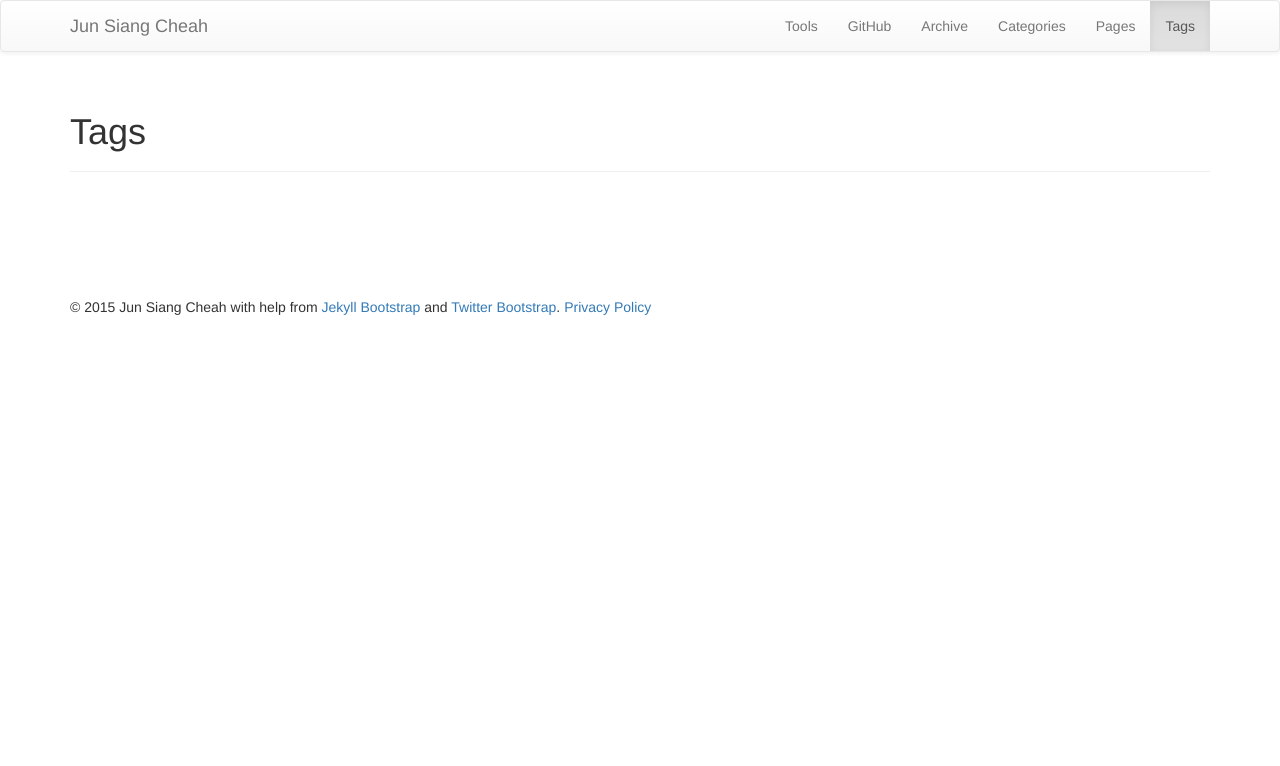
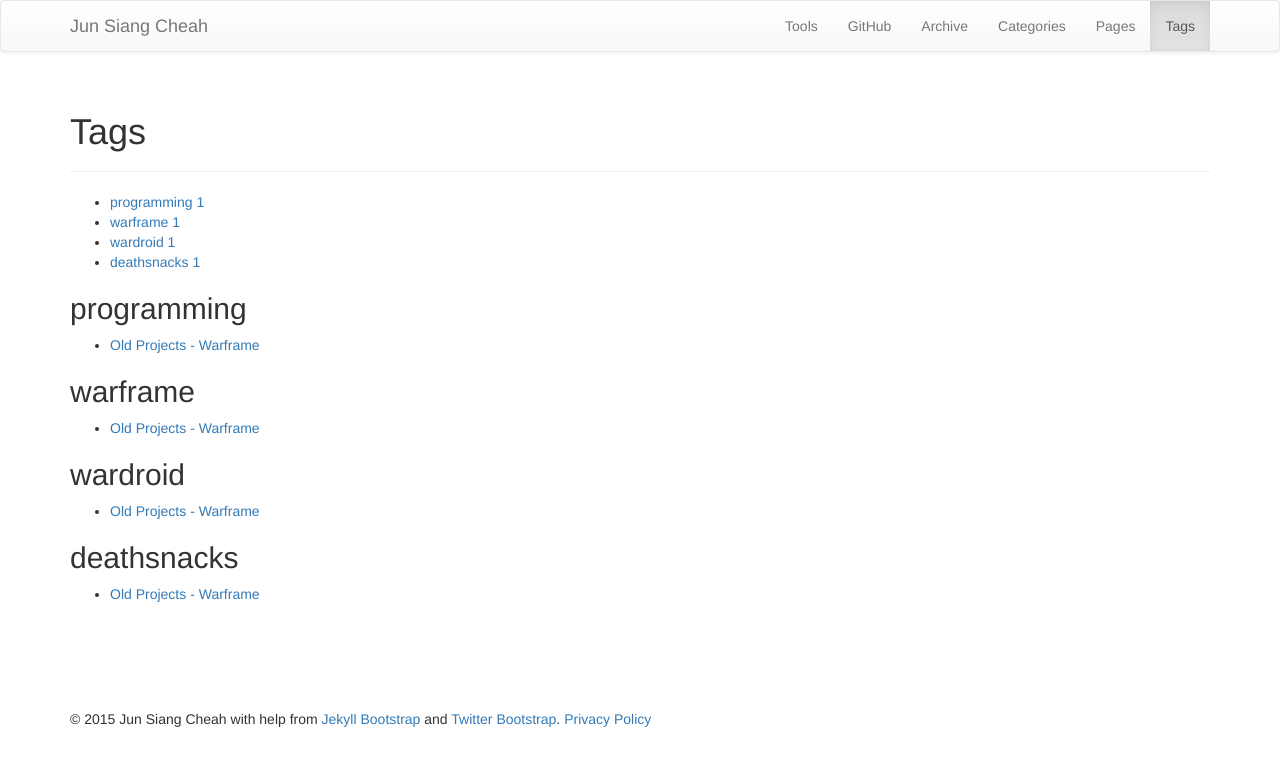
Before and after one commit to Deathmax/deathmax.github.io, a Jekyll site: the page built from tags.html, in a window 1280 px wide. Shown: the top 766 px of the page. Built offline with Jekyll 4.4.1, drawn with Linux system fonts in a browser that asks for light colours; nearby versions of some CDN libraries; library files that are not in the unit come from our copies.

Commit message:
Fix formatting errors.

```diff
--- a/_posts/2015-10-31-old-projects---warframe.md
+++ b/_posts/2015-10-31-old-projects---warframe.md
@@ -1,8 +1,8 @@
 ---
 layout:
 title: Old Projects - Warframe
-categories: [programming, warframe]
-tags: []
+categories: [programming]
+tags: [programming, warframe, wardroid, deathsnacks]
 published: true
 
 ---
@@ -59,16 +59,16 @@
 
 Prior to the current version of WarDroid, there was another version that connected to the game server with your credentials that allowed you to manage your account such as claiming items from the foundry (starting builds were in the pipeline until it was shut down), claiming extractor resources, and viewing clan details (management similarly was under development).
 
-[Sidebar](https://i.imgur.com/1VuXaZH.png){:.img-responsive }
+![Sidebar](https://i.imgur.com/1VuXaZH.png){:.img-responsive }
 
-[Foundry #1](https://i.imgur.com/eFyuMKW.png){:.img-responsive style="display:inline"}
-[Foundry #2](https://i.imgur.com/y2domQd.png){:.img-responsive style="display:inline"}
-[Foundry #3](https://i.imgur.com/CNvlBJZ.png){:.img-responsive style="display:inline"}
+![Foundry #1](https://i.imgur.com/eFyuMKW.png){:.img-responsive style="display:inline"}
+![Foundry #2](https://i.imgur.com/y2domQd.png){:.img-responsive style="display:inline"}
+![Foundry #3](https://i.imgur.com/CNvlBJZ.png){:.img-responsive style="display:inline"}
 
-[Extractor #1](https://i.imgur.com/CNvlBJZ.png){:.img-responsive style="display:inline"}
-[Extractor #2](https://i.imgur.com/ZfqIlp6.png){:.img-responsive style="display:inline"}
-[Extractor #3](https://i.imgur.com/ZfqIlp6.png){:.img-responsive style="display:inline"}
+![Extractor #1](https://i.imgur.com/CNvlBJZ.png){:.img-responsive style="display:inline"}
+![Extractor #2](https://i.imgur.com/ZfqIlp6.png){:.img-responsive style="display:inline"}
+![Extractor #3](https://i.imgur.com/ZfqIlp6.png){:.img-responsive style="display:inline"}
 
-[Clan](https://i.imgur.com/iopaD7k.png){:.img-responsive }
+![Clan](https://i.imgur.com/iopaD7k.png){:.img-responsive }
 
 This was also when Glen changed worldState from a private API to a publicly available resource (+ RSS feeds) that people are using now.
```
